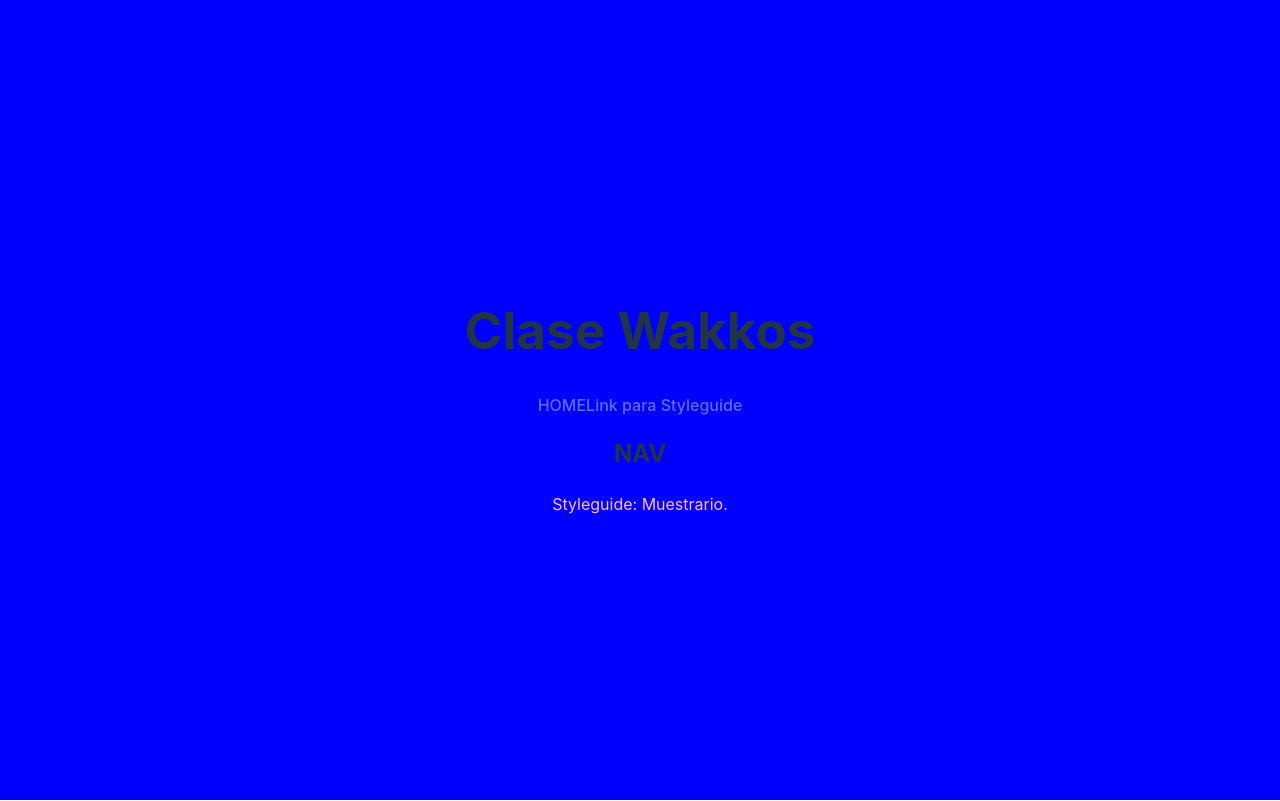
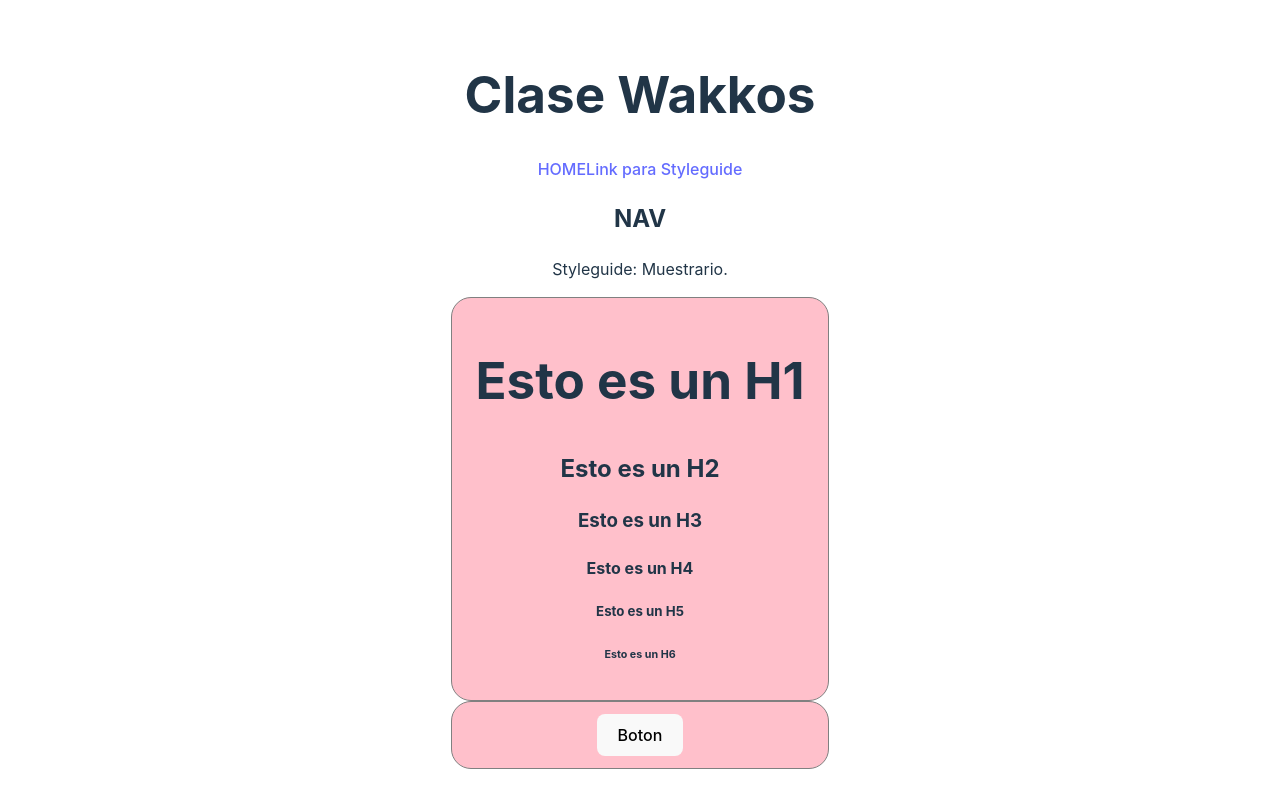
Before and after one commit to mrlrcn/styleguide, a React (Vite) app: page /styleguide in a window 1280 px wide. Built offline with nearby package versions, Linux system fonts and the light colour scheme.

Commit message:
added headers n btns

```diff
--- a/src/App.jsx
+++ b/src/App.jsx
@@ -1,4 +1,5 @@
 import './App.css'
+import './scss/global.scss'
 import { Link, Route, Routes } from 'react-router-dom'
 import Home from './views/Home'
 import Styleguide from './styleguide/Styleguide'
--- /dev/null
+++ b/src/components/buttons/Buttons.jsx
@@ -0,0 +1,7 @@
+export default function Buttons() {
+    return (
+        <>
+        <button>Boton</button>
+        </>
+    )
+}
--- /dev/null
+++ b/src/scss/global.scss
@@ -0,0 +1 @@
+@import './typography';
--- a/src/styleguide/Styleguide.jsx
+++ b/src/styleguide/Styleguide.jsx
@@ -1,12 +1,31 @@
 import './Styleguide.scss'
 import Nav from './components/Nav'
+import Buttons from '../components/buttons/buttons'
 
 export default function Styleguide() {
     return (
 
         <>
+
         <Nav />
         <p>Styleguide: Muestrario.</p>
+
+        <section className="styleguideSection styleguideSection__headers">
+
+            <h1>Esto es un H1</h1>
+            <h2>Esto es un H2</h2>
+            <h3>Esto es un H3</h3>
+            <h4>Esto es un H4</h4>
+            <h5>Esto es un H5</h5>
+            <h6>Esto es un H6</h6>
+
+        </section>
+
+        <section className="styleguideSection styleguideSection__buttons">
+
+            <Buttons></Buttons>
+
+        </section>
 
         </>
     )
--- a/src/styleguide/Styleguide.scss
+++ b/src/styleguide/Styleguide.scss
@@ -1,6 +1,6 @@
-body {
-    background-color: blue;
+.styleguideSection {
+    background-color: pink;
+    border: 1px solid gray;
+    border-radius: 20px;
+    padding: 12px 24px;
 }
-p {
-    color: pink;
-}
```
Also changed, not shown: src/components/buttons/Buttons.scss (added), src/scss/_typography.scss (added).
